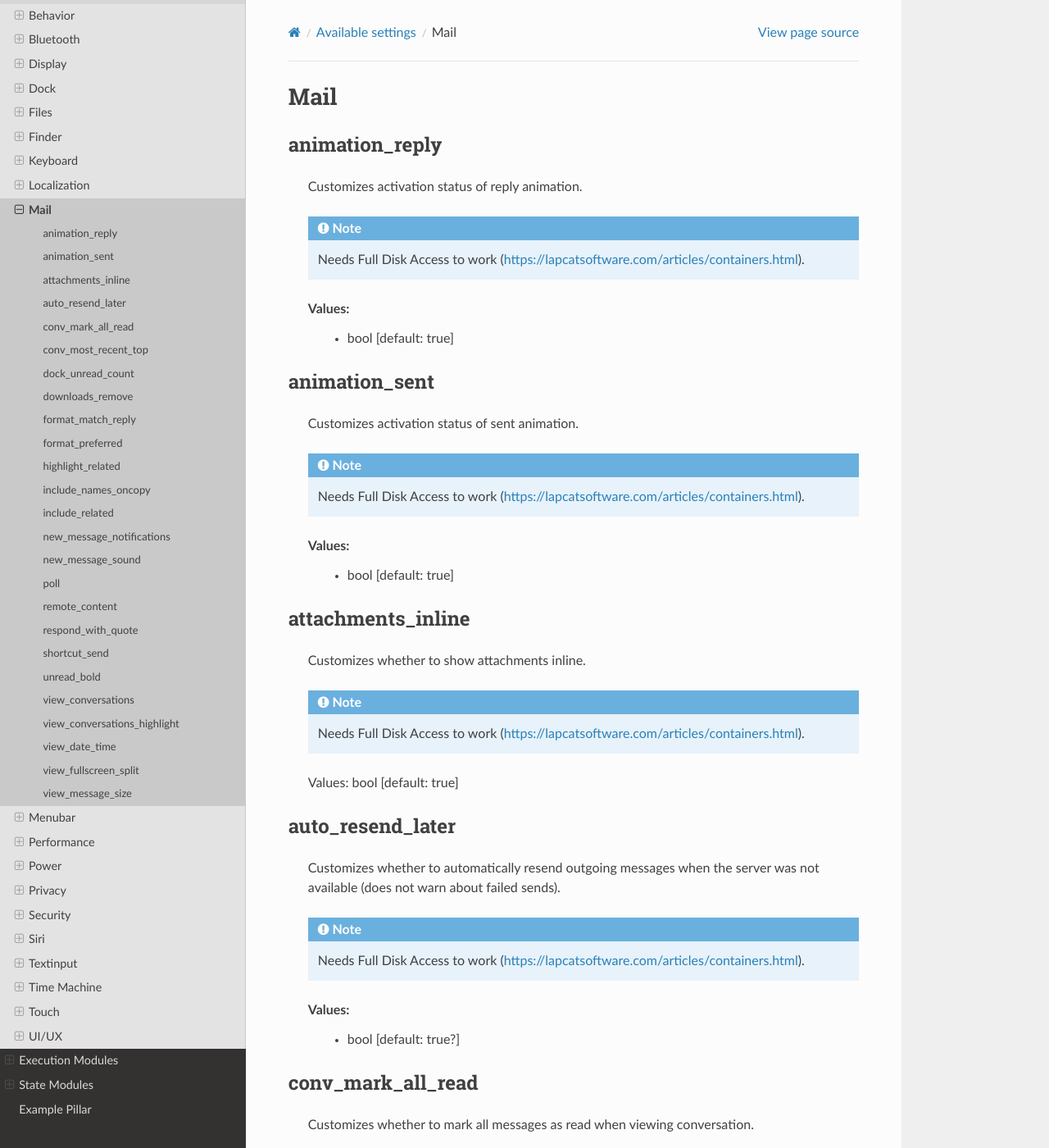
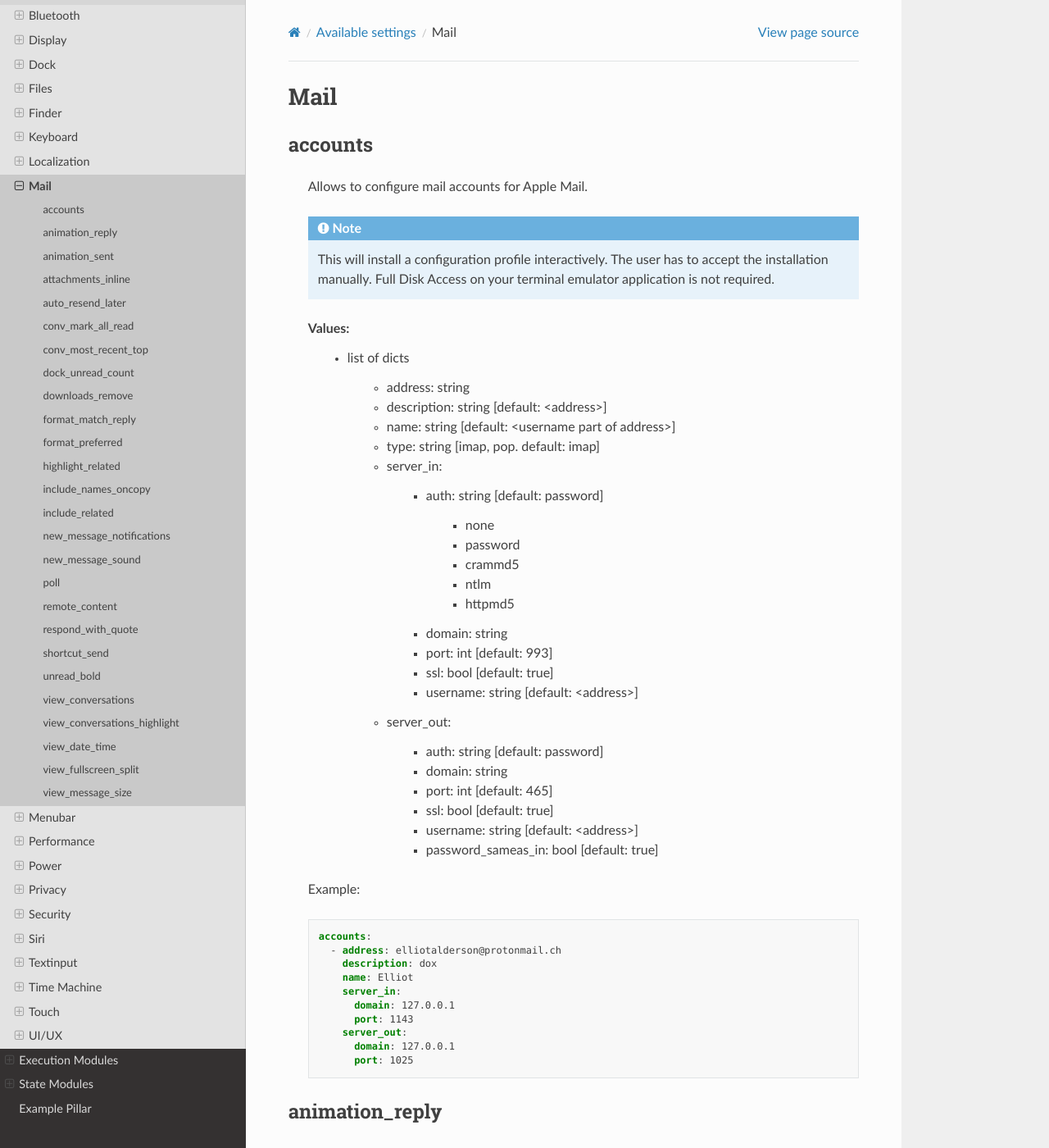
Before and after one commit to lkubb/salt-tool-macos-formula, a Sphinx documentation site: the page built from doc/settings/mail.rst, in a window 1280 px wide and 1400 px high. Shown: the whole window at 82% size. Built offline with Sphinx 7.4.7 and the Read the Docs theme 2.0.0, drawn with Linux system fonts in a browser that asks for light colours.

Commit message:
Adds mail account setup

```diff
--- a/doc/settings/mail.rst
+++ b/doc/settings/mail.rst
@@ -1,5 +1,61 @@
 Mail
 ====
+
+accounts
+--------
+    Allows to configure mail accounts for Apple Mail.
+
+    .. note::
+
+        This will install a configuration profile interactively. The user
+        has to accept the installation manually.
+        Full Disk Access on your terminal emulator application is not required.
+
+    Values:
+        - list of dicts
+
+            * address: string
+            * description: string [default: <address>]
+            * name: string [default: <username part of address>]
+            * type: string [imap, pop. default: imap]
+            * server_in:
+
+                - auth: string [default: password]
+
+                    * none
+                    * password
+                    * crammd5
+                    * ntlm
+                    * httpmd5
+
+                - domain: string
+                - port: int [default: 993]
+                - ssl: bool [default: true]
+                - username: string [default: <address>]
+
+            * server_out:
+
+                - auth: string [default: password]
+                - domain: string
+                - port: int [default: 465]
+                - ssl: bool [default: true]
+                - username: string [default: <address>]
+                - password_sameas_in: bool [default: true]
+
+    Example:
+
+    .. code-block:: yaml
+
+        accounts:
+          - address: elliotalderson@protonmail.ch
+            description: dox
+            name: Elliot
+            server_in:
+              domain: 127.0.0.1
+              port: 1143
+            server_out:
+              domain: 127.0.0.1
+              port: 1025
 
 animation_reply
 ---------------
```
Also changed, not shown: README.md (+19 -0 lines), 7 other files.
